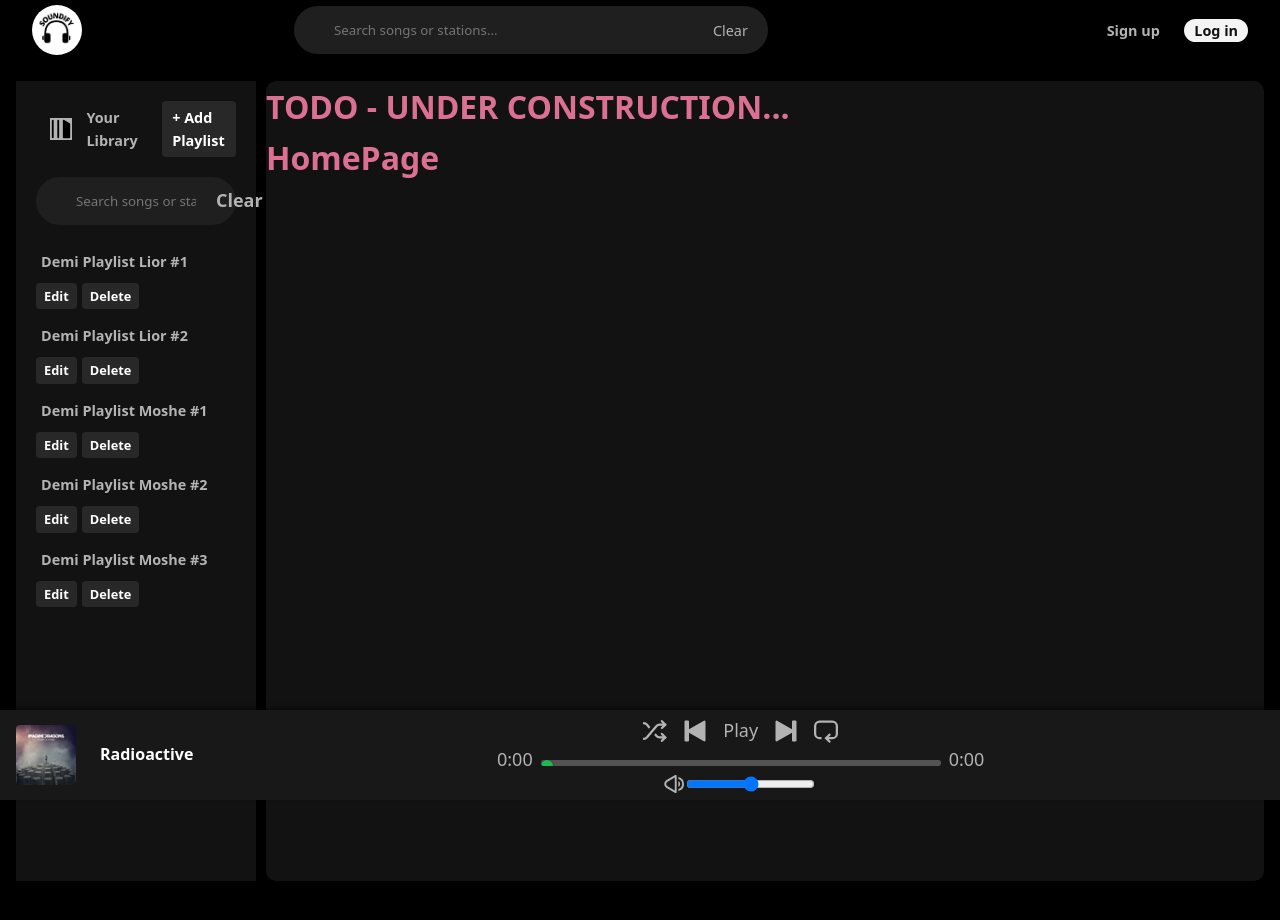
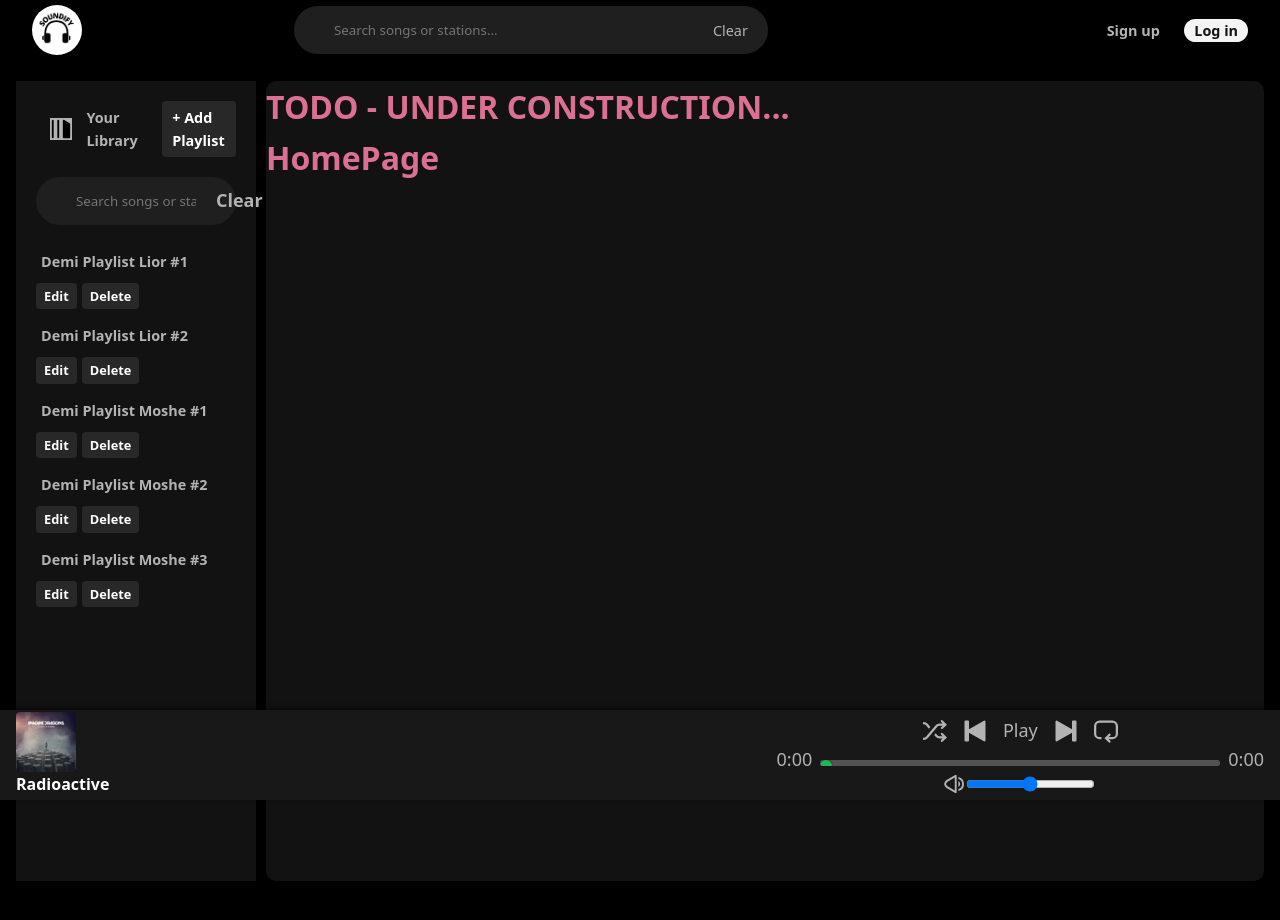
Before and after one commit to noalesh/soundify, a React (Vite) app: page / in a window 1280 px wide. Shown: the top 920 px of the page. Built offline with nearby package versions, Linux system fonts and the light colour scheme; no server answers.

Commit message:
Adding the option to change songs manually from the code

```diff
--- a/src/cmps/AppFooter.jsx
+++ b/src/cmps/AppFooter.jsx
@@ -1,19 +1,27 @@
 
-import { VolumeBar } from "./VolumeBar.jsx"
 import { PlayerDev } from "./PlayerDev.jsx"
 
 
 export function AppFooter(song) {
 
 
+    const songData = {
+        videoId: 'ktvTqknDobU',
+        title: 'Radioactive',
+        img: 'src/assets/imgs/imagenDragon.webp'
+    }
+
+
     return (
         <>
         <section className="app-footer">
-            <img src="src/assets/imgs/imagenDragon.webp" />
-            <h1>Radioactive</h1>
-            <PlayerDev videoId={'ktvTqknDobU'} />
-            {/* <VolumeBar /> */}
-
+                <section className="song-data">
+                <img src={songData.img} />
+            <h1>{songData.title}</h1>
+            </section>
+            <section className="player-container-main">
+                <PlayerDev videoId={songData.videoId} />
+            </section>
         </section>
         </>
     )
--- a/src/cmps/PlayerDev.jsx
+++ b/src/cmps/PlayerDev.jsx
@@ -127,7 +127,7 @@ import { useState,useEffect,useRef } from "react"
 
 
     return (
-        <section className="player-container player">
+        <section className="player-container">
           <section className="player-btn">
             <button className="shaf-button">
               <img src="src/assets/imgs/Soundify-files/Shafle.svg" alt="Shuffle" />
```
